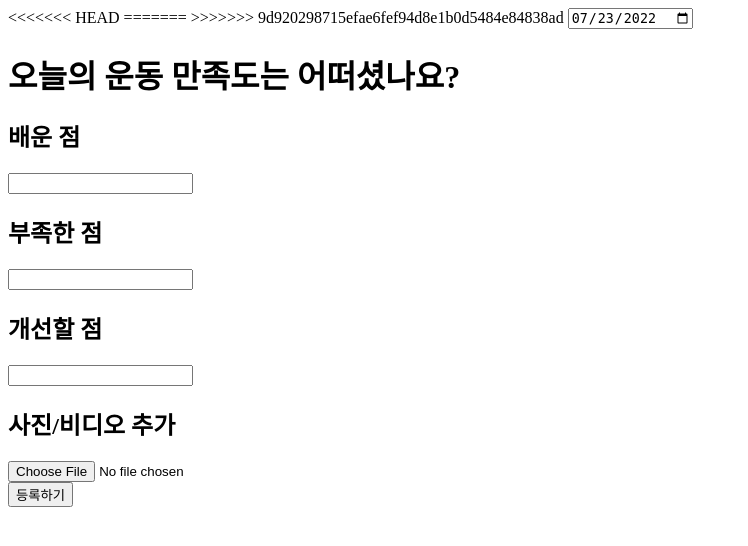
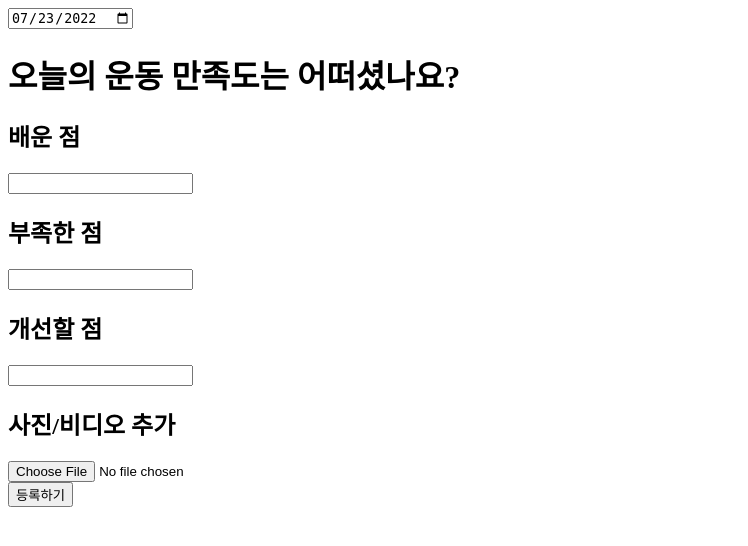
Before and after one commit to Delaywoo/Sportly, a Django app: page /mylog/create/ in a window 1280 px wide. Shown: the top 546 px of the page, without its empty margins (0-748 px from the left). Run offline with Django 4.2, Linux system fonts and the light colour scheme.

Commit message:
mylog_create 겹치는 내용 수정

```diff
--- a/mylog/templates/mylog_create.html
+++ b/mylog/templates/mylog_create.html
@@ -5,12 +5,7 @@
     <meta charset="UTF-8">
     <meta http-equiv="X-UA-Compatible" content="IE=edge">
     <meta name="viewport" content="width=device-width, initial-scale=1.0">
-<<<<<<< HEAD
     <title>로그 작성 일지</title>
-=======
-    <title>My log 등록</title>
-
->>>>>>> 9d920298715efae6fef94d8e1b0d5484e84838ad
 </head>
 <body>
     <input type ="date" id="currentDate">
```
